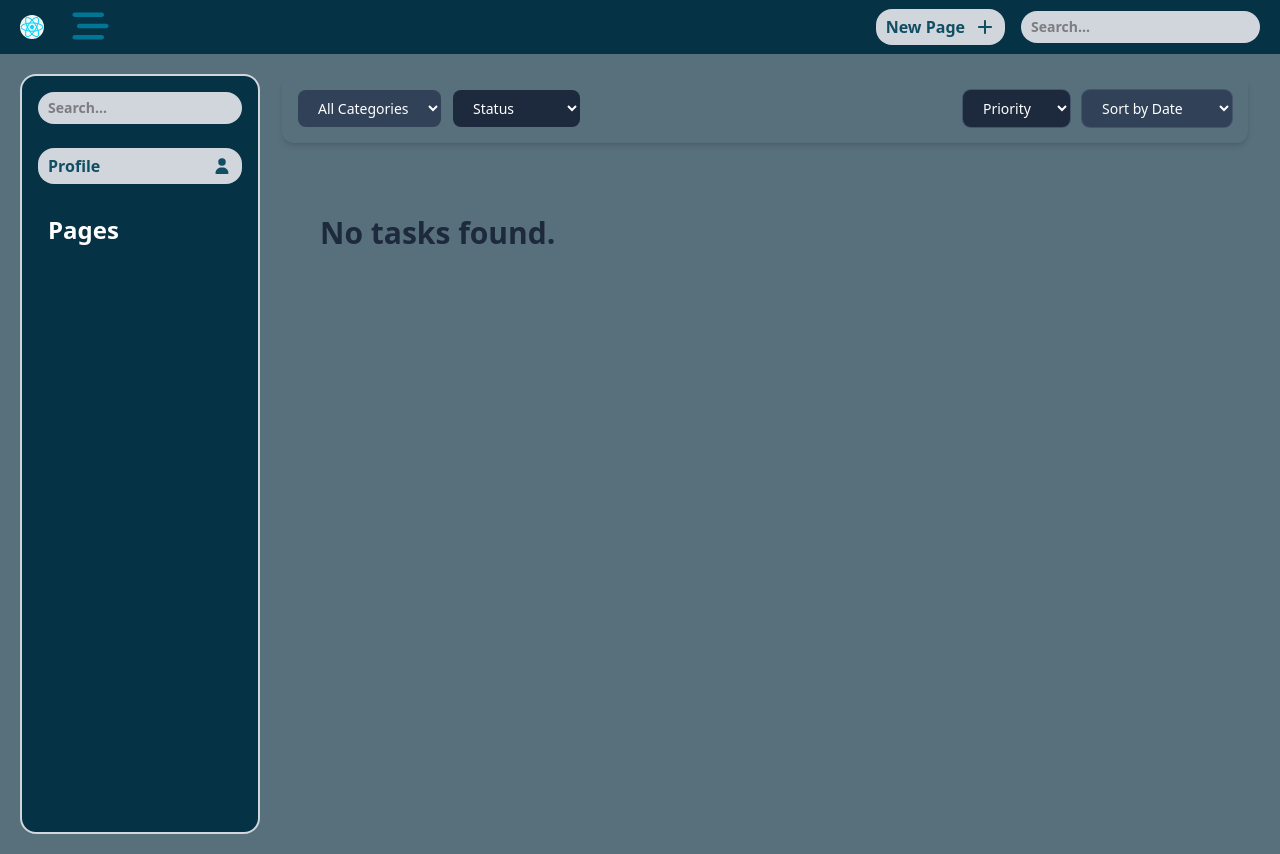
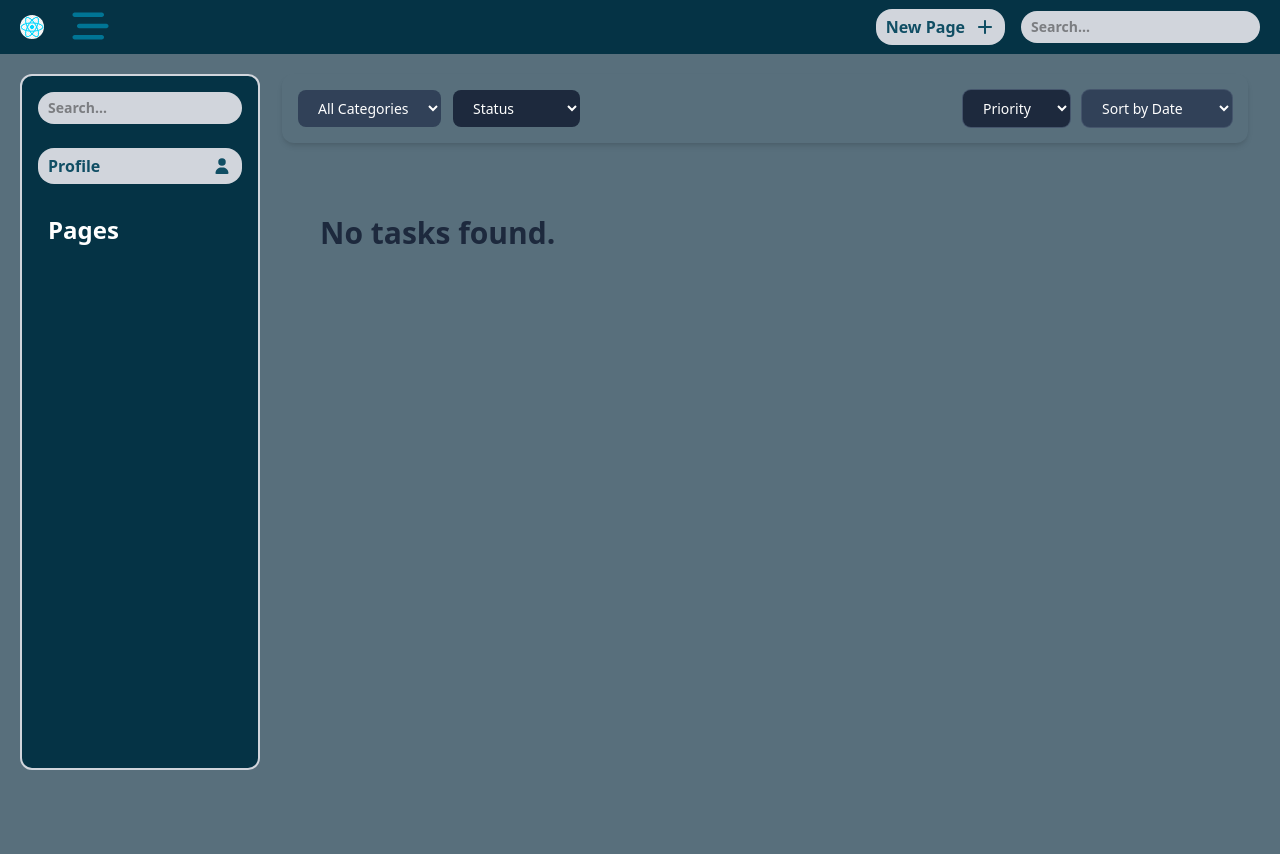
Before and after one commit to AMIRUL1104/SmartTasKDashboard, a React (Vite) app: page / in a window 1280 px wide. After the commit the page ends 800 px from the top, so only its background shows below. Built offline with nearby package versions, Linux system fonts and the light colour scheme.

Commit message:
sidebar resposive design updated

```diff
--- a/src/features/dashBoard/Dashboard.jsx
+++ b/src/features/dashBoard/Dashboard.jsx
@@ -134,7 +134,9 @@ function Dashboard() {
 
       <main
         className={` ${
-          SidebarToggle ? "grid grid-cols-[250px_1fr] min-h-dvh " : " flex-1"
+          SidebarToggle
+            ? "grid grid-cols-[250px_1fr] min-h-[80%] max-md:grid-cols-[500px_1fr] max-md:relative "
+            : " flex-1  max-md:grid-cols-[500px_1fr]"
         }`}
       >
         {
--- a/src/features/dashBoard/components/Sidebar.jsx
+++ b/src/features/dashBoard/components/Sidebar.jsx
@@ -14,12 +14,12 @@ function Sidebar({
   return (
     <div
       className={`
-     m-5 max-h-screen
+     m-5 h-[87vh]
     flex flex-col gap-6
     overflow-hidden
-    rounded-2xl border-2 border-gray-300 bg-cyan-950 p-4
+    rounded-xl border-2 border-gray-300 bg-cyan-950 p-4
     transition-all duration-300 ease-in-out
-    ${SidebarToggle ? "w-60 translate-x-0" : "w-0 -translate-x-full"}
+    ${SidebarToggle ? "w-60 max-md:absolute max-md:left-0 max-md:top-0 z-50" : "w-0"}
   `}
     >
       <SearchField handleFiltering={handleFiltering} />
```
